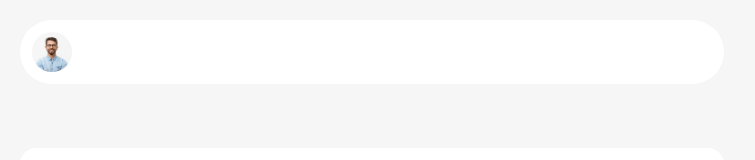
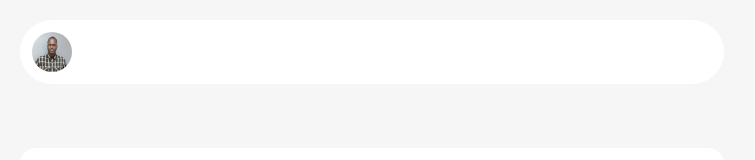
Before and after one commit to samankassou/portfolio, a Next.js app: page / in a window 1280 px wide. Shown: the top 160 px of the page, without its empty margins (268-1023 px from the left). Built offline with nearby package versions, Linux system fonts and the light colour scheme.

Commit message:
chore: update profile and hero images
- Add new professional profile photo (profile_pic_sm.jpeg)
- Add new hero section image (foulla-picture.png)
- Update image references to use correct file extensions

```diff
--- a/app/components/layout/Navbar.tsx
+++ b/app/components/layout/Navbar.tsx
@@ -16,7 +16,7 @@ export default function Navbar() {
       >
         <Image
           className="h-10 w-10 rounded-full"
-          src="/img/profile/profile_pic_sm.jpg"
+          src="/img/profile/profile_pic_sm.jpeg"
           width="0"
           height="0"
           sizes="100vw"
```
Also changed, not shown: public/img/hero/foulla-picture.png (added), public/img/profile/profile_pic_sm.jpeg (added).
